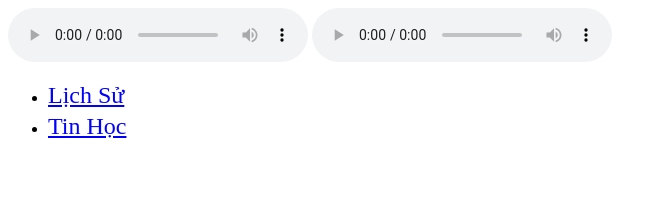
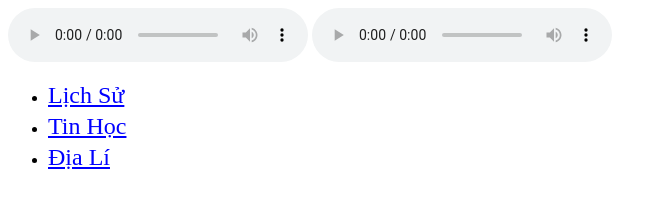
Before and after one commit to donghuyhoang/donghuyhoang1, a plain HTML site: page index.html in a window 1280 px wide. Shown: the whole page, without its empty margins (0-666 px from the left). Drawn offline with Linux system fonts and the light colour scheme.

Commit message:
Update index.html

```diff
--- a/index.html
+++ b/index.html
@@ -27,12 +27,12 @@
         <li><a href="https://quizizz.com/join?gc=37366635">Lịch Sử</a></li>
         <li><a style="color:#000" href="#">Giáo Dục Công Dân</a></li>
         <li><a href="https://quizizz.com/join?gc=19658987">Tin Học</a></li>
-        <li><a href="https://quizizz.com/join/quiz/636103c40cb63a001ea54d3b/start">Địa Lí</a></li>
         <li><a href="https://quizizz.com/join/quiz/635e200f21f196001d5975b7/start">Sinh Học</a></li>
         <li><a href="https://quizizz.com/join/quiz/6367894d56cc3d001fba9434/start">Giáo Dục Công Dân</a></li>
 -->
      <li><a href="https://quizizz.com/join?gc=62596971">Lịch Sử</a></li>
      <li><a href="https://quizizz.com/join?gc=19658987">Tin Học</a></li>
+     <li><a href="https://quizizz.com/join?gc=22705387">Địa Lí</a></li>
     </ul>
 </body>
 </html>
```
